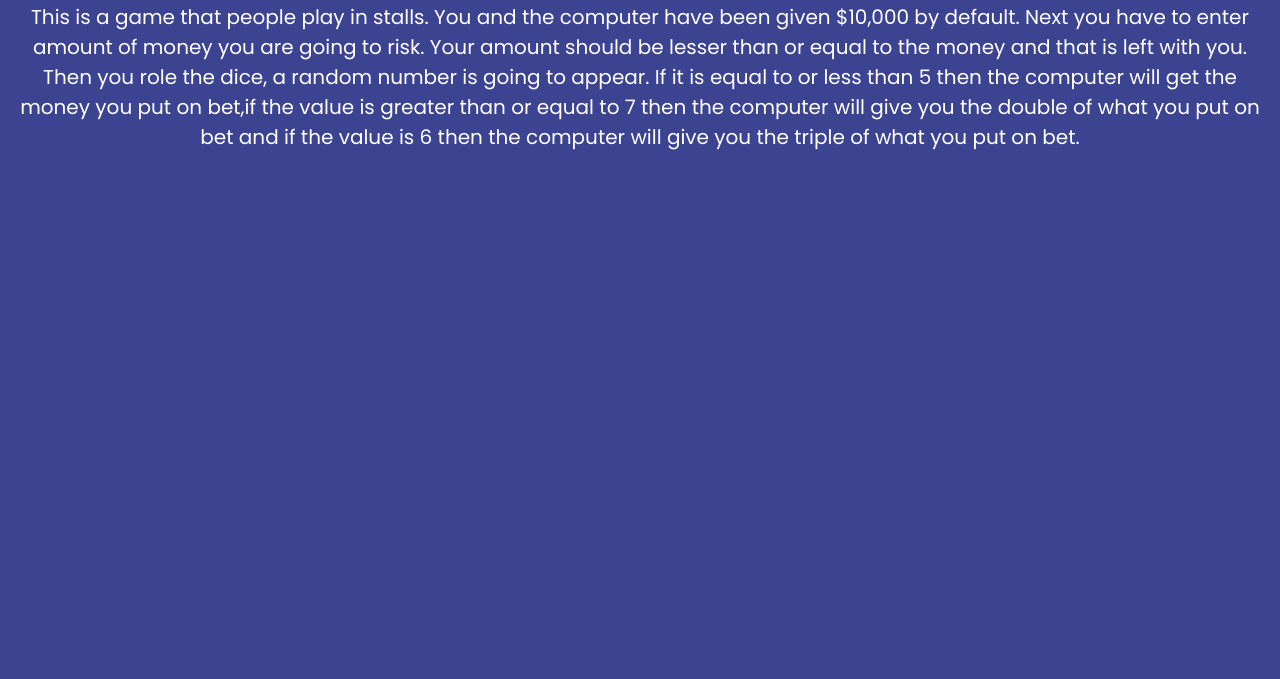
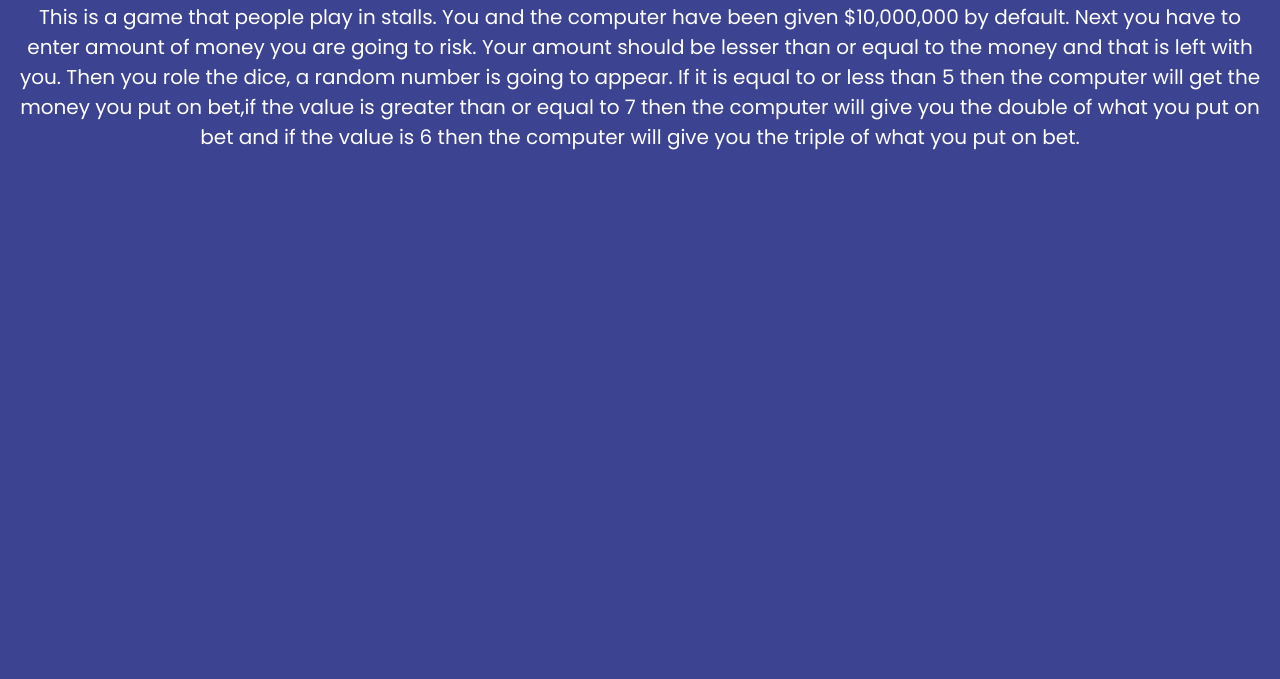
Before and after one commit to AviralCoder/garper, a plain HTML site: page instructions copy.html in a window 1280 px wide. Shown: the part 121-800 px from the top of the page. Drawn offline with Linux system fonts and the light colour scheme.

Commit message:
Update instructions copy.html

```diff
--- a/instructions copy.html
+++ b/instructions copy.html
@@ -18,7 +18,7 @@
         </header>
 
         <h1>Garper - Instructions</h1>
-        <p>This is a game that people play in stalls. You and the computer have been given $10,000 by default. Next you
+        <p>This is a game that people play in stalls. You and the computer have been given $10,000,000 by default. Next you
             have
             to
             enter amount of money you are going to risk. Your amount should be lesser than or equal to the money and
```
